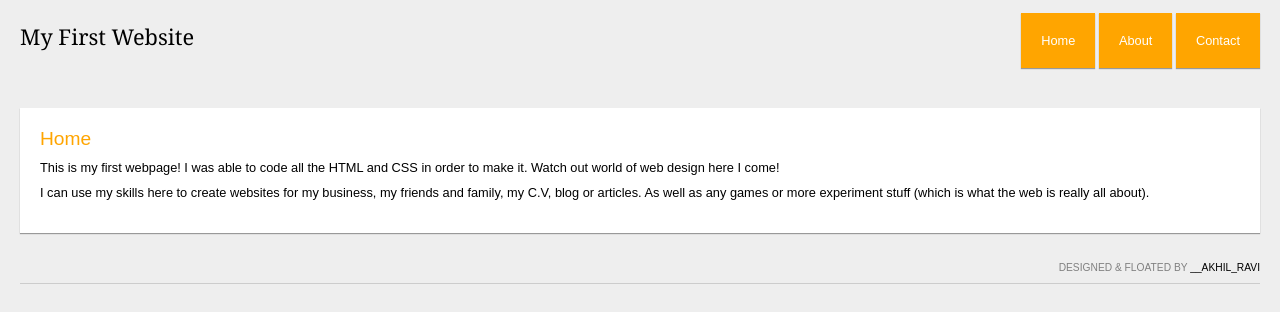
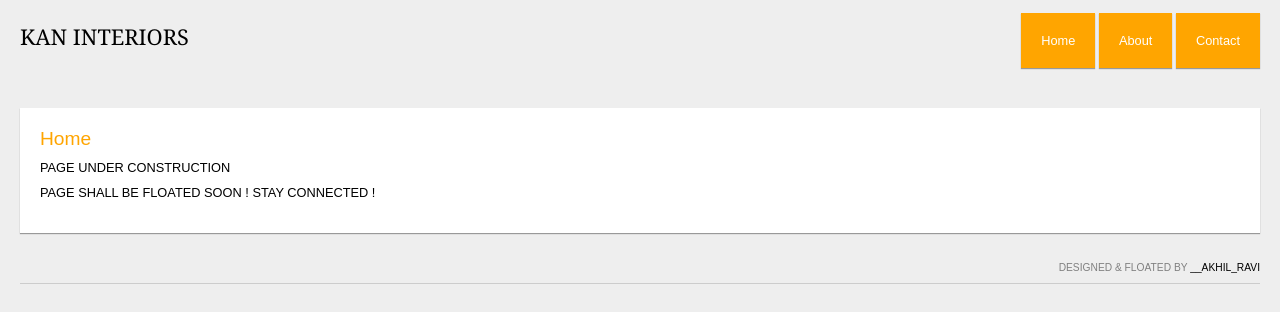
Before and after one commit to akhilravi/akhilravi.github.io, a plain HTML site: page index.html in a window 1280 px wide. Drawn offline with Linux system fonts and the light colour scheme.

Commit message:
Create index.html

```diff
--- a/index.html
+++ b/index.html
@@ -4,7 +4,7 @@
 
 <!-- your webpage info goes here -->
 
-    <title>My First Website</title>
+    <title>KAN INTERIORS</title>
 
 	<meta name="author" content="your name" />
 	<meta name="description" content="" />
@@ -19,7 +19,7 @@
 
 	<div id="page">
 		<div id="logo">
-			<h1><a href="/" id="logoLink">My First Website</a></h1>
+			<h1><a href="/" id="logoLink">KAN INTERIORS</a></h1>
 		</div>
 		<div id="nav">
 			<ul>
@@ -31,10 +31,10 @@
 		<div id="content">
 			<h2>Home</h2>
 			<p>
-				This is my first webpage! I was able to code all the HTML and CSS in order to make it. Watch out world of web design here I come!
+				PAGE UNDER CONSTRUCTION
 			</p>
 			<p>
-				I can use my skills here to create websites for my business, my friends and family, my C.V, blog or articles. As well as any games or more experiment stuff (which is what the web is really all about).
+				PAGE SHALL BE FLOATED SOON ! STAY CONNECTED !
 			</p>
 		</div>
 		<div id="footer">
```
